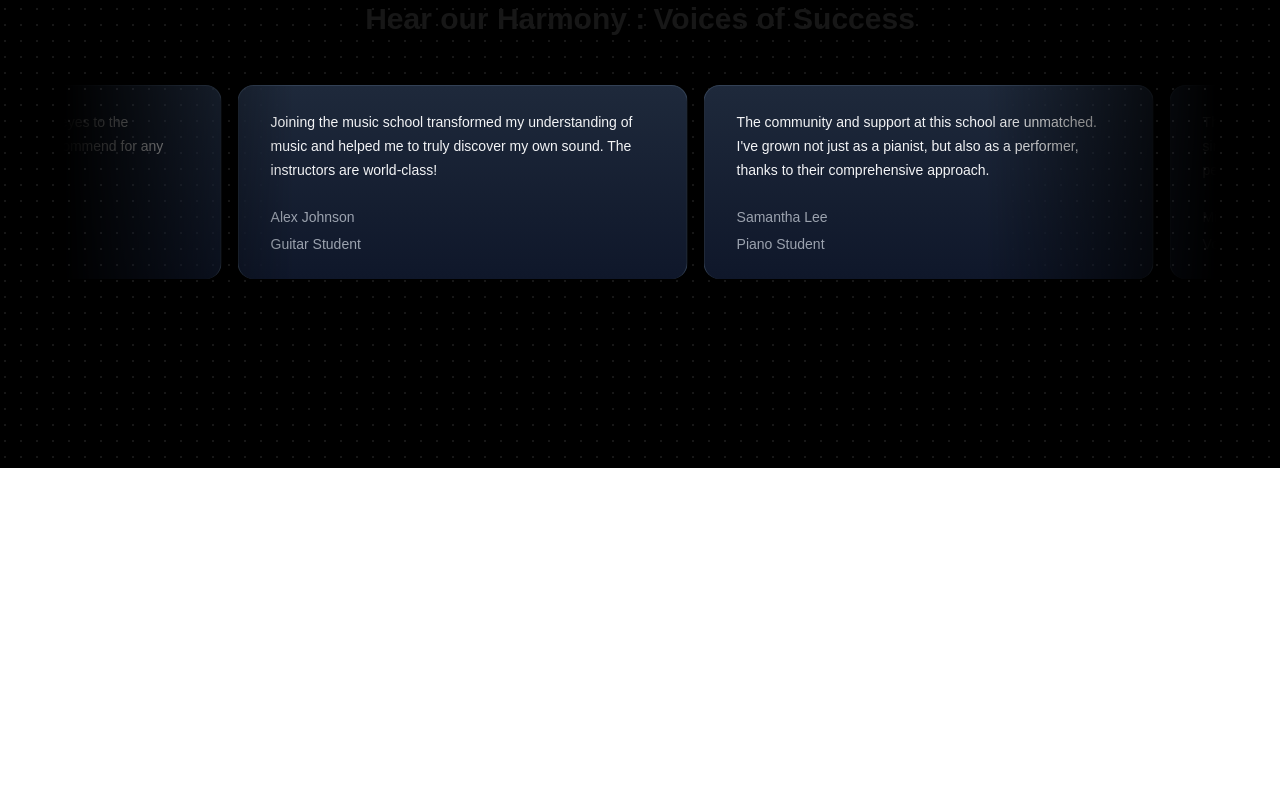
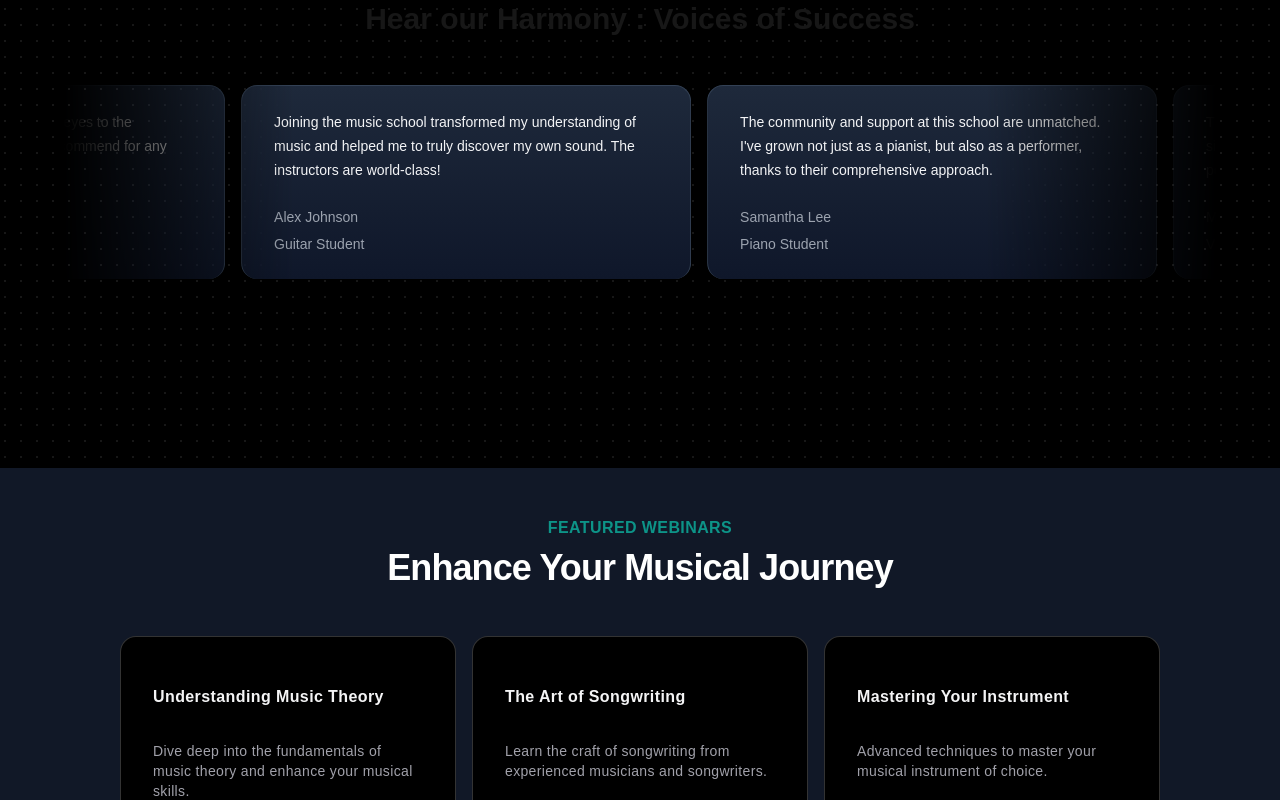
Before and after one commit to yjain0418/music-academy-project, a Next.js app: page / in a window 1280 px wide. Shown: the part 2000-2800 px from the top of the page. Before the commit the page ends 2468 px from the top, so only its background shows below. Built offline with nearby package versions, Linux system fonts and the light colour scheme.

Commit message:
Webinars Section done

```diff
--- a/src/app/page.tsx
+++ b/src/app/page.tsx
@@ -1,6 +1,7 @@
 import FeaturedCourses from "@/components/FeaturedCourses";
 import HeroSection from "@/components/HeroSection";
 import TestimonialCards from "@/components/TestimonialCards";
+import UpcomingWebinars from "@/components/UpcomingWebinars";
 import WhyChooseUs from "@/components/WhyChooseUs";
 import Image from "next/image";
 
@@ -11,6 +12,7 @@ export default function Home() {
       <FeaturedCourses />
       <WhyChooseUs />
       <TestimonialCards />
+      <UpcomingWebinars />
     </main>
   );
 }
--- /dev/null
+++ b/src/components/UpcomingWebinars.tsx
@@ -0,0 +1,83 @@
+'use client'
+
+import Link from "next/link"
+import { HoverEffect } from "./ui/card-hover-effect";
+
+const featuredWebinars = [
+    {
+      title: 'Understanding Music Theory',
+      description:
+        'Dive deep into the fundamentals of music theory and enhance your musical skills.',
+      slug: 'understanding-music-theory',
+      isFeatured: true,
+    },
+    {
+      title: 'The Art of Songwriting',
+      description:
+        'Learn the craft of songwriting from experienced musicians and songwriters.',
+      slug: 'the-art-of-songwriting',
+      isFeatured: true,
+    },
+    {
+      title: 'Mastering Your Instrument',
+      description:
+        'Advanced techniques to master your musical instrument of choice.',
+      slug: 'mastering-your-instrument',
+      isFeatured: true,
+    },
+    {
+      title: 'Music Production Essentials',
+      description:
+        'Get started with music production with this comprehensive overview.',
+      slug: 'music-production-essentials',
+      isFeatured: true,
+    },
+    // Added two more webinars
+    {
+      title: 'Live Performance Techniques',
+      description:
+        'Enhance your live performance skills with expert tips and strategies.',
+      slug: 'live-performance-techniques',
+      isFeatured: true,
+    },
+    {
+      title: 'Digital Music Marketing',
+      description:
+        'Learn how to promote your music effectively in the digital age.',
+      slug: 'digital-music-marketing',
+      isFeatured: true,
+    },
+  ];
+
+function UpcomingWebinars() {
+    return (
+        <div className="p-12 bg-gray-900">
+            <div className="max-w-7xl mx-auto px-4 sm:px-6">
+                <div className="text-center">
+                    <h2 className="text-base text-teal-600 font-semibold tracking-wide uppercase">
+                        Featured Webinars</h2>
+                    <p className="mt-2 text-3xl leading-8 font-extrabold tracking-tight text-white sm:text-4xl">
+                        Enhance Your Musical Journey</p>
+                </div>
+                <div className="mx-10">
+                    <HoverEffect items={featuredWebinars.map(webinar => (
+                        {
+                            title: webinar.title,
+                            description: webinar.description,
+                            link: '/'
+
+                        }
+                    ))} />
+                </div>
+                <div className="mt-20 text-center">
+                    <Link href={"/"}
+                        className="px-4 py-2 rounded border border-neutral-600 text-neutral-700 bg-white hover:bg-gray-100 transition duration-200">
+                        View All Webinars
+                    </Link>
+                </div>
+            </div>
+        </div>
+    )
+}
+
+export default UpcomingWebinars
--- /dev/null
+++ b/src/components/ui/card-hover-effect.tsx
@@ -0,0 +1,111 @@
+import { cn } from "@/lib/utils";
+import { AnimatePresence, motion } from "framer-motion";
+import Link from "next/link";
+import { useState } from "react";
+
+export const HoverEffect = ({
+  items,
+  className,
+}: {
+  items: {
+    title: string;
+    description: string;
+    link: string;
+  }[];
+  className?: string;
+}) => {
+  let [hoveredIndex, setHoveredIndex] = useState<number | null>(null);
+
+  return (
+    <div
+      className={cn(
+        "grid grid-cols-1 md:grid-cols-2  lg:grid-cols-3  py-10",
+        className
+      )}
+    >
+      {items.map((item, idx) => (
+        <Link
+          href={item?.link}
+          key={item?.link}
+          className="relative group  block p-2 h-full w-full"
+          onMouseEnter={() => setHoveredIndex(idx)}
+          onMouseLeave={() => setHoveredIndex(null)}
+        >
+          <AnimatePresence>
+            {hoveredIndex === idx && (
+              <motion.span
+                className="absolute inset-0 h-full w-full bg-neutral-200 dark:bg-slate-800/[0.8] block  rounded-3xl"
+                layoutId="hoverBackground"
+                initial={{ opacity: 0 }}
+                animate={{
+                  opacity: 1,
+                  transition: { duration: 0.15 },
+                }}
+                exit={{
+                  opacity: 0,
+                  transition: { duration: 0.15, delay: 0.2 },
+                }}
+              />
+            )}
+          </AnimatePresence>
+          <Card>
+            <CardTitle>{item.title}</CardTitle>
+            <CardDescription>{item.description}</CardDescription>
+          </Card>
+        </Link>
+      ))}
+    </div>
+  );
+};
+
+export const Card = ({
+  className,
+  children,
+}: {
+  className?: string;
+  children: React.ReactNode;
+}) => {
+  return (
+    <div
+      className={cn(
+        "rounded-2xl h-full w-full p-4 overflow-hidden bg-black border border-transparent dark:border-white/[0.2] group-hover:border-slate-700 relative z-20",
+        className
+      )}
+    >
+      <div className="relative z-50">
+        <div className="p-4">{children}</div>
+      </div>
+    </div>
+  );
+};
+export const CardTitle = ({
+  className,
+  children,
+}: {
+  className?: string;
+  children: React.ReactNode;
+}) => {
+  return (
+    <h4 className={cn("text-zinc-100 font-bold tracking-wide mt-4", className)}>
+      {children}
+    </h4>
+  );
+};
+export const CardDescription = ({
+  className,
+  children,
+}: {
+  className?: string;
+  children: React.ReactNode;
+}) => {
+  return (
+    <p
+      className={cn(
+        "mt-8 text-zinc-400 tracking-wide leading-relaxed text-sm",
+        className
+      )}
+    >
+      {children}
+    </p>
+  );
+};
```
